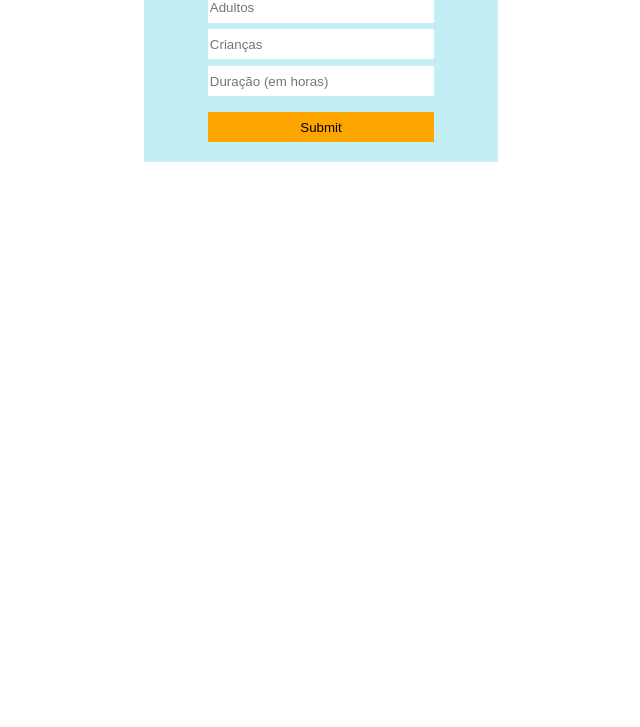
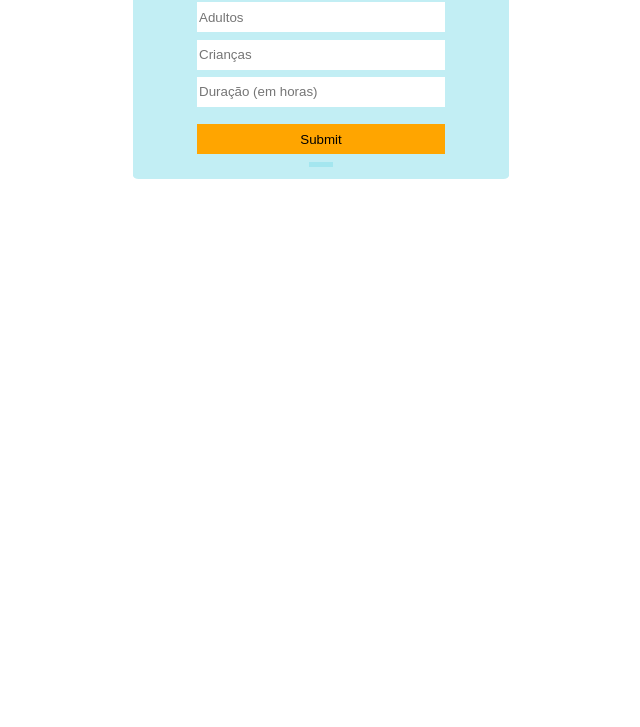
Before and after one commit to gabriellrraposo/churrascometro, a plain HTML site: page index.html in a window 1280 px wide. Shown: the part 73-800 px from the top of the page, without its empty margins (319-959 px from the left). Drawn offline with Linux system fonts and the light colour scheme.

Commit message:
Realiza ajustes no HTML e CSS

```diff
--- a/index.html
+++ b/index.html
@@ -13,14 +13,14 @@
     <div class="container">
         <h1>Churrascômetro</h1>
         <form>
-            <input type="number" placeholder="Adultos" id="adultos">
-            <input type="number" placeholder="Crianças" id="criancas">
-            <input type="number" placeholder="Duração (em horas)" id="duracao">
+            <input type="number" placeholder="Adultos" id="adultos" name="adultos">
+            <input type="number" placeholder="Crianças" id="criancas" name="criancas">
+            <input type="number" placeholder="Duração (em horas)" id="duracao" name="duracao">
             <input type="submit" velue="Calcular" onclick="calcularChurrascometro()">
         </form>
-        <p id="quantCarne"></p>
-        <p id="quantCerveja"></p>
-        <p id="quantBebida"></p>
+        <div id="resultado">
+
+        </div>
     </div>
 </body>
 </html>
--- a/style.css
+++ b/style.css
@@ -5,7 +5,11 @@
     text-decoration: none;
 }
 
+body {
+    padding: 1vh;
 
+    font-family: Arial, Helvetica, sans-serif;
+}
 
 div {
     background-color: rgba(133, 221, 233, .50);
@@ -13,6 +17,8 @@ div {
     width: fit-content;
     padding: 1% 5%;
     margin: auto;
+
+    border-radius: 1.5%;
 }
 
 div h1 {
```
